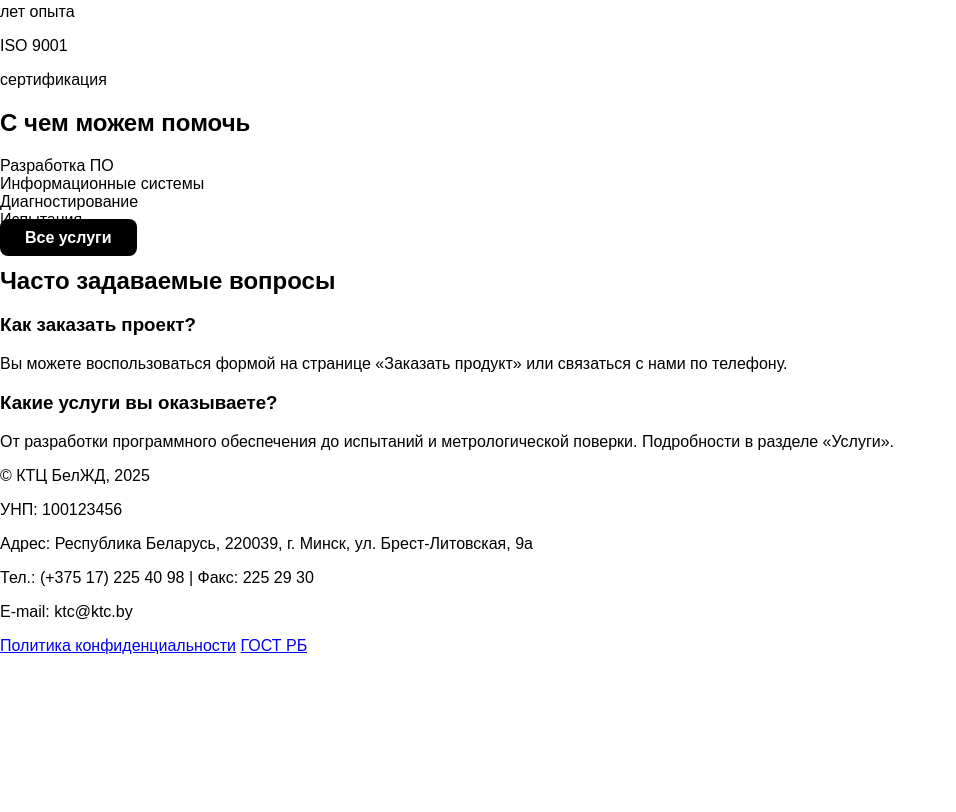
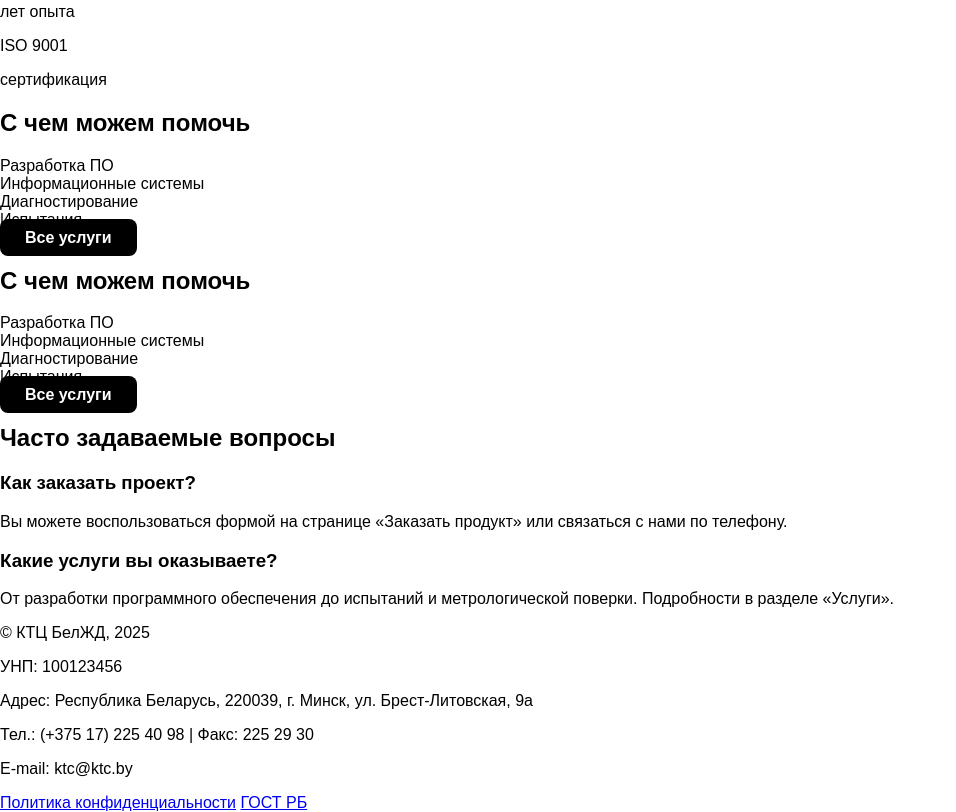
Before and after one commit to aewweb/ktc, a plain HTML site: page index.html in a window 1280 px wide. Shown: the part 1035-1847 px from the top of the page, without its empty margins (0-956 px from the left). Before the commit the page ends 1690 px from the top, so only its background shows below. Drawn offline with Linux system fonts and the light colour scheme.

Commit message:
add duplicate test

```diff
--- a/index.html
+++ b/index.html
@@ -49,6 +49,18 @@
     <a href="services.html" class="btn-primary">Все услуги</a>
   </section>
 
+  <!-- Services preview -->
+  <section class="services-preview">
+    <h2>С чем можем помочь</h2>
+    <div class="services-grid">
+      <div class="service-card">Разработка ПО</div>
+      <div class="service-card">Информационные системы</div>
+      <div class="service-card">Диагностирование</div>
+      <div class="service-card">Испытания</div>
+    </div>
+    <a href="services.html" class="btn-primary">Все услуги</a>
+  </section>
+
   <!-- FAQ -->
   <section class="faq">
     <h2>Часто задаваемые вопросы</h2>
```
